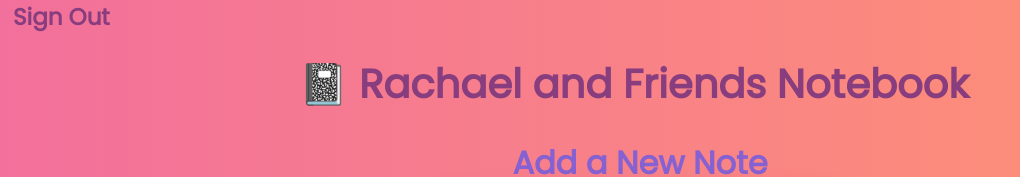
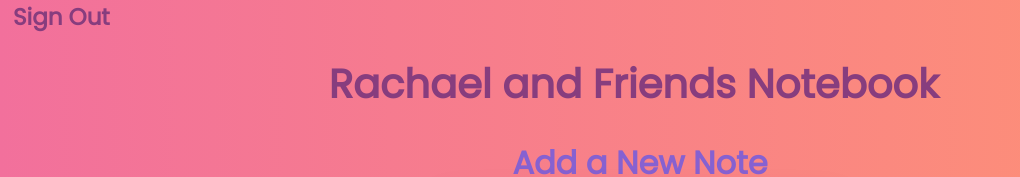
Before and after one commit to RachaelSMathew/notepad-rachael, a React (Create React App) app: page / in a window 1280 px wide. Shown: the top 177 px of the page, without its empty margins (0-1020 px from the left). Built offline with nearby package versions, Linux system fonts and the light colour scheme; no server answers; the database is empty; sample sign-in values are in the browser's storage.

Commit message:
Update Navbar.js

```diff
--- a/src/components/Navbar/Navbar.js
+++ b/src/components/Navbar/Navbar.js
@@ -8,7 +8,7 @@ const Navbar = () => {
     <>
       <h4 className="signOut" onClick={() => signOut(auth)}>Sign Out</h4>
       <header className="navbar">
-        <h2 className="heading">📓 Rachael and Friends Notebook </h2>
+        <h2 className="heading">Rachael and Friends Notebook </h2>
 
       </header>
     </>
```
